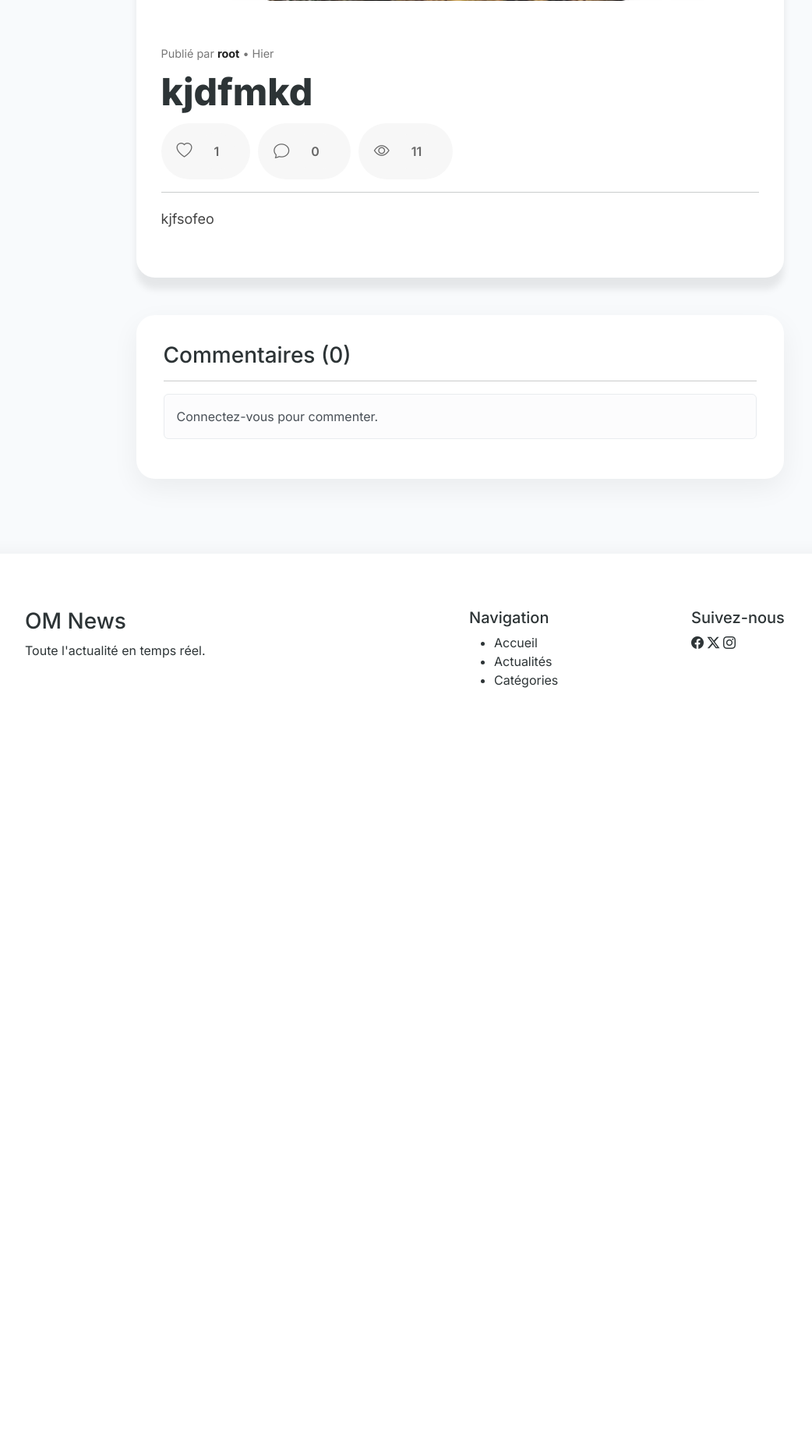
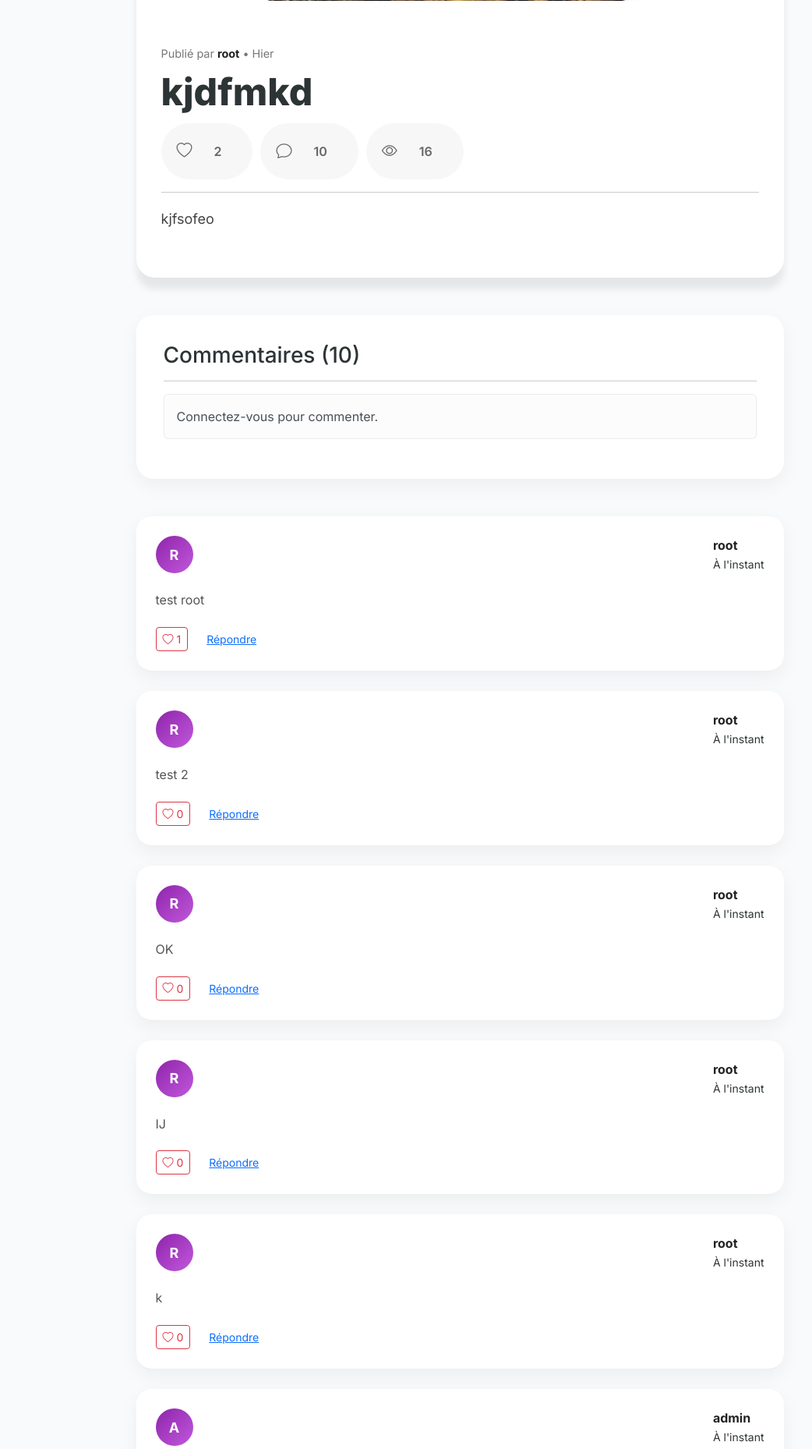
Before and after one commit to fgmomo/blog_project, a Django app: a page that uses templates/base.html in a window 1280 px wide. Shown: the part 382-2240 px from the top of the page at 78% size, without its empty margins (50-1092 px from the left). Before the commit the page ends 1264 px from the top, so only its background shows below. Run offline with Django 5.2, Linux system fonts and the light colour scheme; data comes from the database, SQL or seed files in the repository; data that the repository does not hold is empty.

Commit message:
Implement comment functionality with like feature and enhance styling

```diff
--- a/blog/templates/blog/detail.html
+++ b/blog/templates/blog/detail.html
@@ -64,14 +64,10 @@
 
         {% if user.is_authenticated %}
 
-        <form>
-          <textarea
-            class="form-control mb-3"
-            rows="4"
-            placeholder="Écrire un commentaire..."
-          ></textarea>
+        <form method="POST">
+          {% csrf_token %} {{ form.content }}
 
-          <button class="btn btn-primary">Publier</button>
+          <button class="btn btn-primary mt-3">Publier</button>
         </form>
 
         {% else %}
@@ -80,6 +76,87 @@
 
         {% endif %}
       </div>
+      <div class="comments-list mt-5">
+        {% for comment in post.comments.all %} {% if not comment.parent %}
+
+        <div class="comment-card">
+          <div class="comment-header">
+            <div class="avatar">{{ comment.user.username|first|upper }}</div>
+
+            <div>
+              <strong> {{ comment.user.username }} </strong>
+
+              <br />
+
+              <small> {{ comment.created_at|time_since }} </small>
+            </div>
+          </div>
+
+          <div class="comment-body">{{ comment.content }}</div>
+
+          <div class="comment-actions">
+            <button
+              class="comment-like-btn btn btn-sm {% if user in comment.likes.all %}btn-danger{% else %}btn-outline-danger{% endif %}"
+              data-id="{{ comment.id }}"
+            >
+              <i
+                class="bi {% if user in comment.likes.all %}bi-heart-fill{% else %}bi-heart{% endif %}"
+              ></i>
+
+              <span>{{ comment.likes.count }}</span>
+            </button>
+
+            <button
+              class="btn btn-sm btn-link reply-btn"
+              data-id="{{ comment.id }}"
+            >
+              Répondre
+            </button>
+          </div>
+
+          <form method="POST" class="reply-form d-none mt-3">
+            {% csrf_token %}
+
+            <input type="hidden" name="parent" value="{{ comment.id }}" />
+
+            {{ form.content }}
+
+            <button class="btn btn-primary mt-2">Répondre</button>
+          </form>
+
+          {% for reply in comment.replies.all %}
+
+          <div class="reply-card">
+            <div class="comment-header">
+              <div class="avatar">{{ reply.user.username|first|upper }}</div>
+
+              <div>
+                <strong> {{ reply.user.username }} </strong>
+
+                <br />
+
+                <small> {{ reply.created_at|time_since }} </small>
+              </div>
+            </div>
+
+            <div class="comment-body">{{ reply.content }}</div>
+
+            <div class="comment-actions">
+              <button
+                class="comment-like-btn btn btn-sm btn-outline-danger"
+                data-id="{{ reply.id }}"
+              >
+                <i class="bi bi-heart"></i>
+
+                <span>{{ reply.likes.count }}</span>
+              </button>
+            </div>
+          </div>
+
+          {% endfor %}
+        </div>
+        {% endif %} {% endfor %}
+      </div>
     </div>
   </div>
 </section>
--- a/blog/views.py
+++ b/blog/views.py
@@ -1,7 +1,8 @@
-from django.shortcuts import render, get_object_or_404
+from django.shortcuts import render, get_object_or_404,redirect
 from .models import Post, Category
 from django.http import JsonResponse
-
+from comments.forms import CommentForm
+from comments.models import Comment
 from .models import Post
 from reactions.models import PostLike, CommentLike
 def index(request):
@@ -44,6 +45,68 @@ def detail(request, slug):
         status="Published"
     )
 
+    # Gestion des vues
+    viewed_posts = request.session.get("viewed_posts", [])
+
+    if post.id not in viewed_posts:
+        post.views += 1
+        post.save(update_fields=["views"])
+
+        viewed_posts.append(post.id)
+        request.session["viewed_posts"] = viewed_posts
+
+    # Vérifie si l'utilisateur a liké
+    liked = False
+
+    if request.user.is_authenticated:
+        liked = PostLike.objects.filter(
+            post=post,
+            user=request.user
+        ).exists()
+
+    # Formulaire de commentaire
+    form = CommentForm()
+
+    if request.method == "POST" and request.user.is_authenticated:
+
+        form = CommentForm(request.POST)
+
+        if form.is_valid():
+
+            comment = form.save(commit=False)
+
+            comment.user = request.user
+
+            comment.post = post
+
+            parent_id = request.POST.get("parent")
+
+            if parent_id:
+
+                comment.parent = Comment.objects.get(id=parent_id)
+
+            comment.save()
+
+            return redirect("blog.detail", slug=slug)
+
+    context = {
+        "post": post,
+        "liked": liked,
+        "form": form,
+    }
+
+    return render(
+        request,
+        "blog/detail.html",
+        context
+    )
+
+    post = get_object_or_404(
+        Post,
+        slug=slug,
+        status="Published"
+    )
+
     # Incrémente le nombre de vues
     viewed_posts = request.session.get("viewed_posts", [])
 
@@ -62,17 +125,43 @@ def detail(request, slug):
         viewed_posts.append(post.id)
         request.session["viewed_posts"] = viewed_posts
 
-    context = {
-        "post": post,
-        "liked": liked,
-    }
+    form = CommentForm()
 
-    return render(
-        request,
-        "blog/detail.html",
-        context
-    )
+    if request.method == "POST":
 
+        if request.user.is_authenticated:
+
+            form = CommentForm(request.POST)
+
+            if form.is_valid():
+
+                comment = form.save(commit=False)
+
+                parent = request.POST.get("parent")
+
+                if parent:
+
+                    comment.parent_id = parent
+
+                    comment.user = request.user
+
+                    comment.post = post
+
+                    comment.save()
+
+                return redirect("blog.detail", slug=slug)
+
+                context = {
+
+                    "post": post,
+
+                    "liked": liked,
+
+                    "form": form,
+
+                }
+
+    return render(request,"blog/detail.html",context)
 def like_post(request, slug):
 
     if not request.user.is_authenticated:
--- /dev/null
+++ b/comments/forms.py
@@ -0,0 +1,25 @@
+from django import forms
+from .models import Comment
+
+
+class CommentForm(forms.ModelForm):
+
+    class Meta:
+
+        model = Comment
+
+        fields = ["content"]
+
+        widgets = {
+
+            "content": forms.Textarea(attrs={
+
+                "rows":4,
+
+                "class":"form-control",
+
+                "placeholder":"Votre commentaire..."
+
+            })
+
+        }
--- a/comments/models.py
+++ b/comments/models.py
@@ -3,10 +3,13 @@ from django.contrib.auth.models import User
 from blog.models import Post
 
 
+class Comment(models.Model):
 
-class Comment(models.Model):
-    content = models.TextField()
-    created_at = models.DateTimeField(auto_now_add=True)
+    post = models.ForeignKey(
+        Post,
+        on_delete=models.CASCADE,
+        related_name="comments"
+    )
 
     user = models.ForeignKey(
         User,
@@ -14,36 +17,20 @@ class Comment(models.Model):
         related_name="comments"
     )
 
-    post = models.ForeignKey(
-        Post,
-        on_delete=models.CASCADE,
-        related_name="comments"
-    )
-
-    class Meta:
-        ordering = ["-created_at"]
-
-    def __str__(self):
-        return f"{self.user.username} - {self.post.title}"
-
-class CommentReply(models.Model):
-    content = models.TextField()
-    created_at = models.DateTimeField(auto_now_add=True)
-
-    comment = models.ForeignKey(
-        Comment,
+    parent = models.ForeignKey(
+        "self",
+        null=True,
+        blank=True,
         on_delete=models.CASCADE,
         related_name="replies"
     )
 
-    user = models.ForeignKey(
-        User,
-        on_delete=models.CASCADE,
-        related_name="replies"
-    )
+    content = models.TextField()
+
+    created_at = models.DateTimeField(auto_now_add=True)
 
     class Meta:
         ordering = ["created_at"]
 
     def __str__(self):
-        return f"Réponse de {self.user.username}"
+        return f"{self.user.username} - {self.post.title}"
--- a/reactions/urls.py
+++ b/reactions/urls.py
@@ -9,4 +9,10 @@ urlpatterns = [
         name="like_post"
     ),
 
+    path(
+    "comment-like/<int:id>/",
+    views.comment_like,
+    name="comment_like",
+)
+
 ]
--- a/static/css/style.css
+++ b/static/css/style.css
@@ -177,7 +177,7 @@ body{
 
 .news-card:hover{
 
-    transform:translateY(-3px);
+    transform:translateY(-2px);
 
     box-shadow:0 20px 45px rgba(0,0,0,.6);
 
@@ -767,13 +767,13 @@ body{
 .news-card{
 
     cursor:pointer;
-    transition:.3s;
+    transition:.2s;
 
 }
 
 .news-card:hover{
 
-    transform:translateY(-3px);
+    transform:translateY(-2px);
     box-shadow:0 18px 45px rgba(0,0,0,.12);
 
 }
@@ -910,3 +910,152 @@ body{
     transform:scale(1.15);
 
 }
+
+/*==============================
+        COMMENTS
+==============================*/
+
+.comments-card{
+
+    background:#fff;
+
+    border-radius:22px;
+
+    padding:35px;
+
+    box-shadow:0 8px 25px rgba(0,0,0,.05);
+
+}
+
+.comment-card{
+
+    padding:20px 0;
+
+    border-bottom:1px solid #efefef;
+
+}
+
+.comment-card:last-child{
+
+    border:none;
+
+}
+
+.comment-header{
+
+    display:flex;
+
+    justify-content:space-between;
+
+    margin-bottom:10px;
+
+}
+
+.comment-header strong{
+
+    color:#222;
+
+}
+
+.comment-header span{
+
+    color:#888;
+
+    font-size:.9rem;
+
+}
+
+.comment-body{
+
+    line-height:1.8;
+
+    color:#555;
+
+}
+.comments-list{
+
+    margin-top:40px;
+
+}
+
+.comment-card{
+
+    background:#fff;
+
+    border-radius:20px;
+
+    padding:25px;
+
+    margin-bottom:25px;
+
+    box-shadow:0 8px 25px rgba(0,0,0,.05);
+
+}
+
+.reply-card{
+
+    margin-left:70px;
+
+    margin-top:20px;
+
+    padding-left:25px;
+
+    border-left:3px solid #ececec;
+
+}
+
+.comment-header{
+
+    display:flex;
+
+    align-items:center;
+
+    gap:15px;
+
+}
+
+.avatar{
+
+    width:48px;
+
+    height:48px;
+
+    border-radius:50%;
+
+    background:linear-gradient(135deg,#8E24AA,#C158DC);
+
+    color:#fff;
+
+    display:flex;
+
+    justify-content:center;
+
+    align-items:center;
+
+    font-weight:700;
+
+    font-size:18px;
+
+}
+
+.comment-body{
+
+    margin:20px 0;
+
+    line-height:1.8;
+
+}
+
+.comment-actions{
+
+    display:flex;
+
+    gap:15px;
+
+}
+
+.reply-form{
+
+    margin-top:20px;
+
+}
--- a/templates/base.html
+++ b/templates/base.html
@@ -40,9 +40,16 @@
 
     <link rel="stylesheet" href="{% static 'css/style.css' %}" />
   </head>
-
+  <script>
+    document.querySelectorAll(".reply-btn").forEach((btn) => {
+      btn.onclick = function () {
+        this.parentElement.nextElementSibling.classList.toggle("d-none");
+      };
+    });
+  </script>
   <body>
-    {% include 'includes/navbar.html' %} {% block content %} {% endblock %} {%include 'includes/footer.html' %}
+    {% include 'includes/navbar.html' %} {% block content %} {% endblock %}
+    {%include 'includes/footer.html' %}
 
     <script src="https://cdn.jsdelivr.net/npm/bootstrap@5.3.7/dist/js/bootstrap.bundle.min.js"></script>
 
@@ -79,5 +86,39 @@
         });
       });
     </script>
+    <script>
+      document.querySelectorAll(".comment-like-btn").forEach((btn) => {
+        btn.onclick = function (e) {
+          e.preventDefault();
+
+          fetch("/reactions/comment-like/" + this.dataset.id + "/")
+            .then((r) => r.json())
+
+            .then((data) => {
+              this.querySelector("span").innerText = data.likes;
+
+              let icon = this.querySelector("i");
+
+              if (data.liked) {
+                icon.classList.remove("bi-heart");
+
+                icon.classList.add("bi-heart-fill");
+
+                this.classList.remove("btn-outline-danger");
+
+                this.classList.add("btn-danger");
+              } else {
+                icon.classList.remove("bi-heart-fill");
+
+                icon.classList.add("bi-heart");
+
+                this.classList.remove("btn-danger");
+
+                this.classList.add("btn-outline-danger");
+              }
+            });
+        };
+      });
+    </script>
   </body>
 </html>
```
Also changed, not shown: comments/admin.py (+1 -16 lines), core/views.py (+40 -1 lines), reactions/views.py (+41 -4 lines), comments/migrations/0002_alter_comment_options_comment_parent_and_more.py (added), db.sqlite3.
